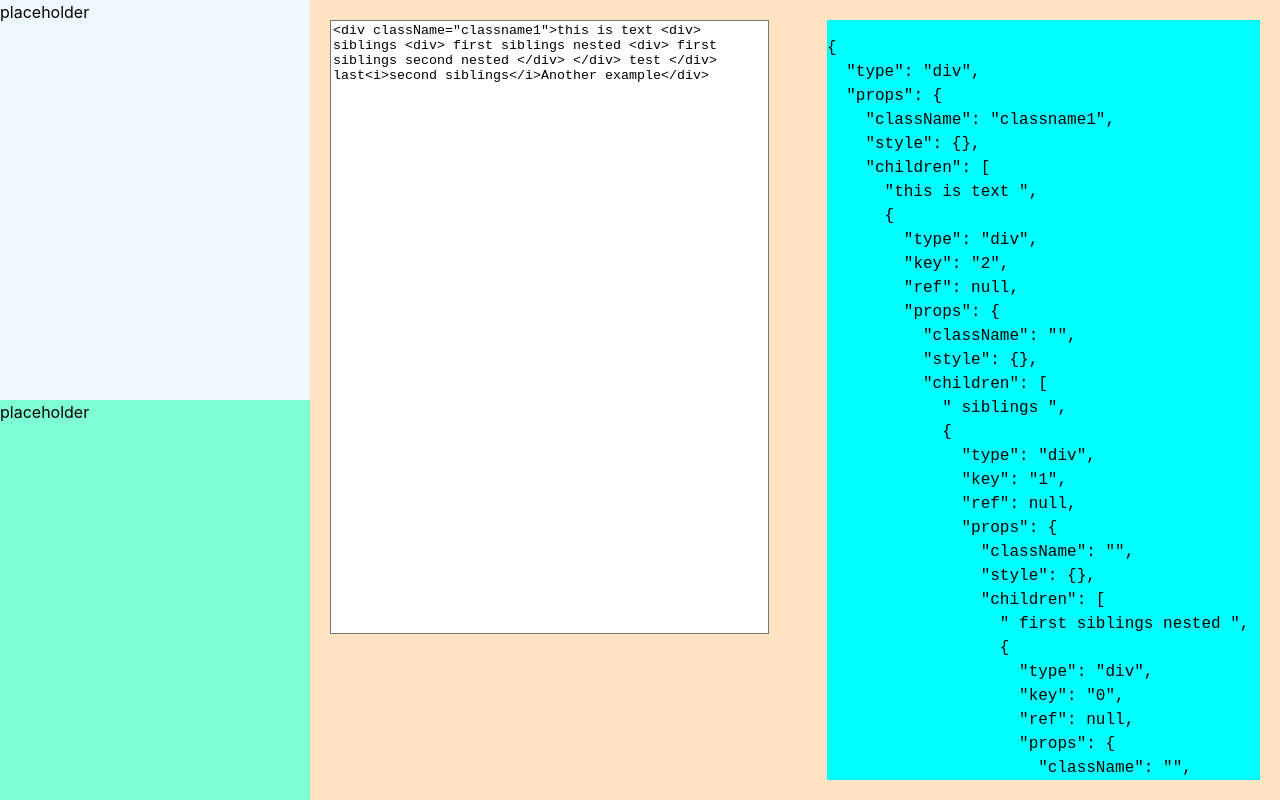
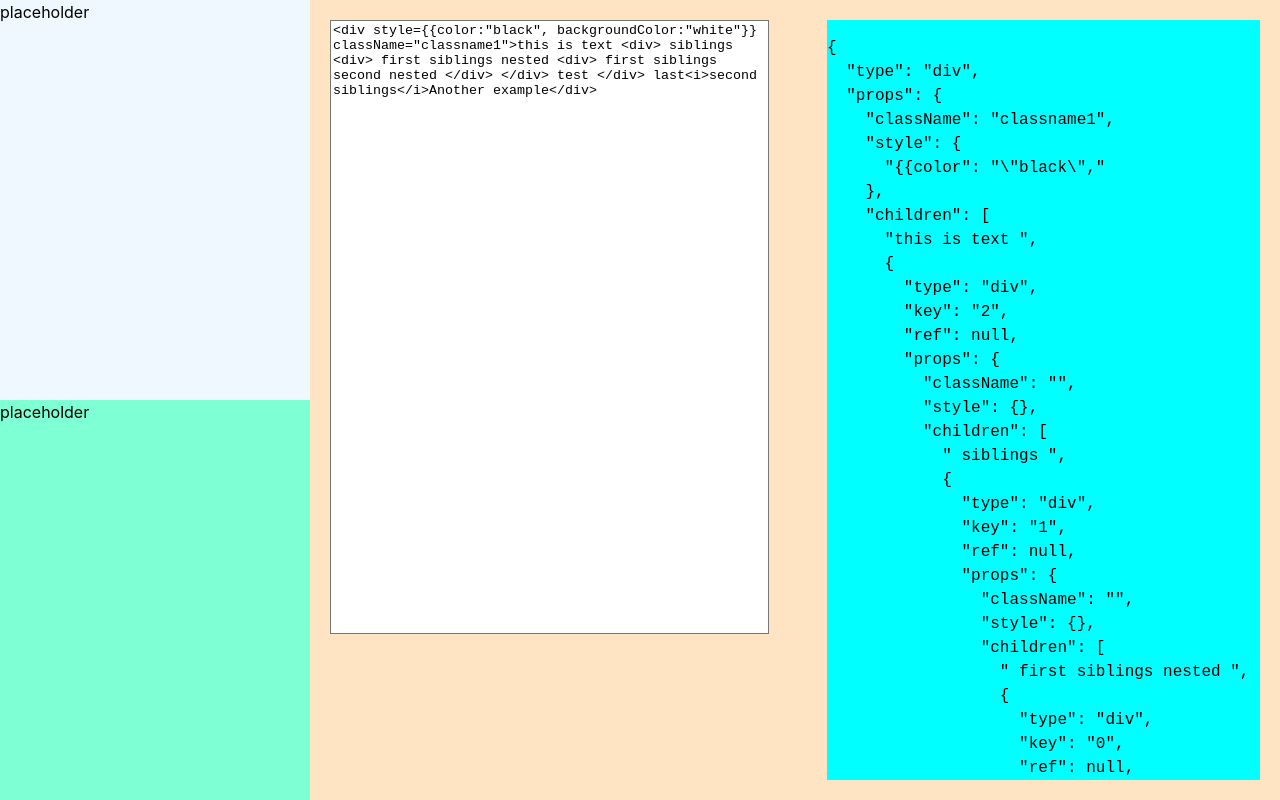
Before and after one commit to Kndgy/jsx-to-unreal-umg, a React (Vite) app: page / in a window 1280 px wide. Shown: the top 800 px of the page. Built offline with nearby package versions, Linux system fonts and the light colour scheme.

Commit message:
skip handle style

```diff
--- a/src/modules/editor.tsx
+++ b/src/modules/editor.tsx
@@ -6,7 +6,7 @@ import { convertNodeToJSON } from '../parser/convertNodeToJSON'
 export const Editor = () => {
 
     const [text, setText] = useState({
-        text:`<div className="classname1">this is text <div> siblings <div> first siblings nested <div> first siblings second nested </div> </div> test </div> last<i>second siblings</i>Another example</div>`,
+        text:`<div style={{color:"black", backgroundColor:"white"}} className="classname1">this is text <div> siblings <div> first siblings nested <div> first siblings second nested </div> </div> test </div> last<i>second siblings</i>Another example</div>`,
         element:<></>
     })
 
@@ -29,18 +29,31 @@ export const Editor = () => {
           const element = node as Element;
           const tagName = element.nodeName.toLowerCase();
           const className = element.hasAttribute("className") ? element.getAttribute("className") : undefined;
-            const style = element.hasAttribute("style") ? element.getAttribute("style") : undefined;
-            console.log(style)
+          const style = element.hasAttribute("style") ? parseStyleString(element.getAttribute("style")) : undefined;
           const childNodes = Array.from(element.childNodes);
           const children = childNodes.map((childNode) => parseNode(childNode)).filter((child) => child !== null);
           return React.createElement(tagName, {
             key: `${keyIndex++}`,
             className: className,
-            //   style: style
+            style: style
           }, children);
         } else {
           return null;
         }
+      };
+
+      const parseStyleString = (styleStr: string | null | undefined) => {
+        if (!styleStr) return undefined;
+
+        const styles = styleStr.split(';');
+        const styleObj: { [key: string]: string } = {};
+        for (let style of styles) {
+          const [key, value] = style.split(':');
+          if (key && value) {
+            styleObj[key.trim()] = value.trim();
+          }
+        }
+        return styleObj;
       }
 
       return childNodes.map((childNode) => parseNode(childNode)).filter((child) => child !== null);
```
Lines whose indentation alone changed are shown as unchanged.
